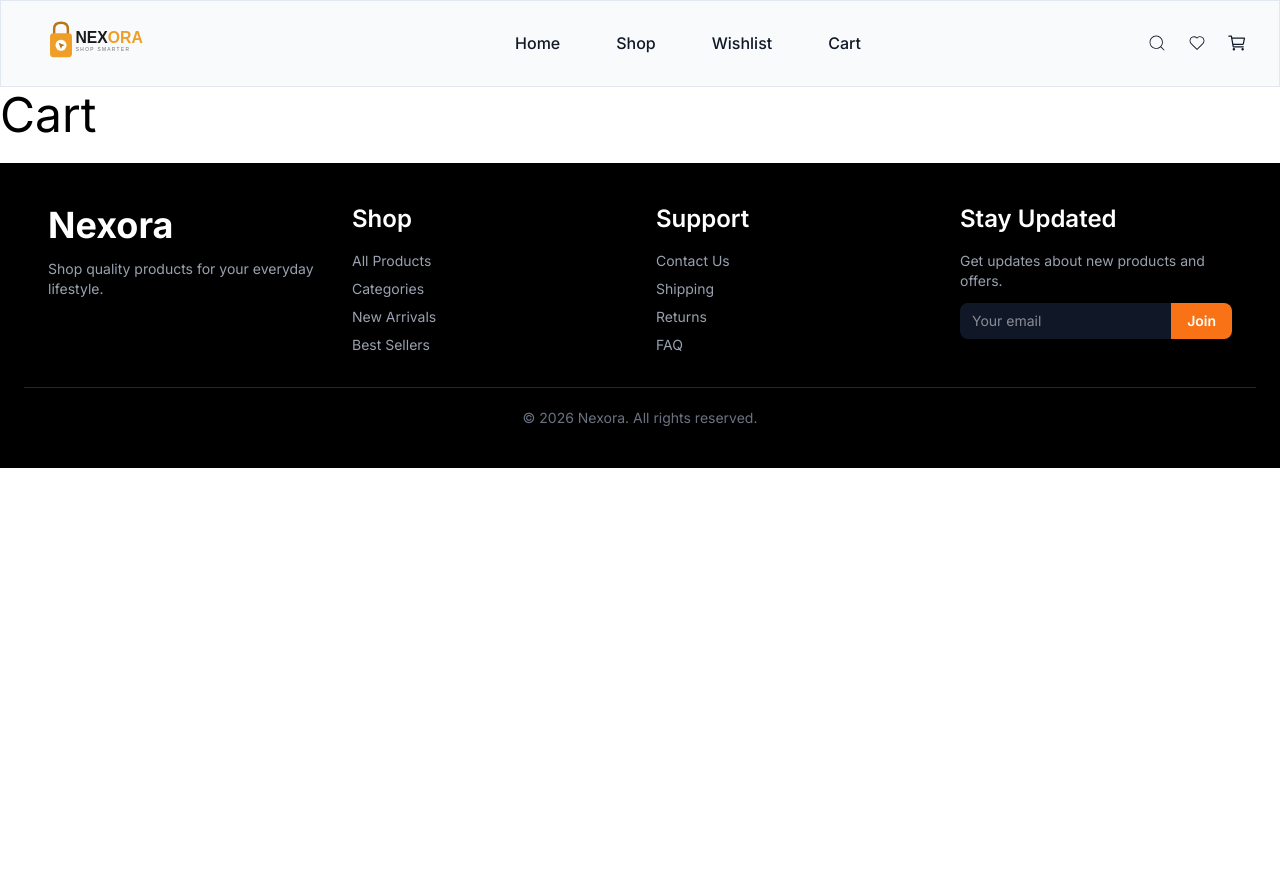
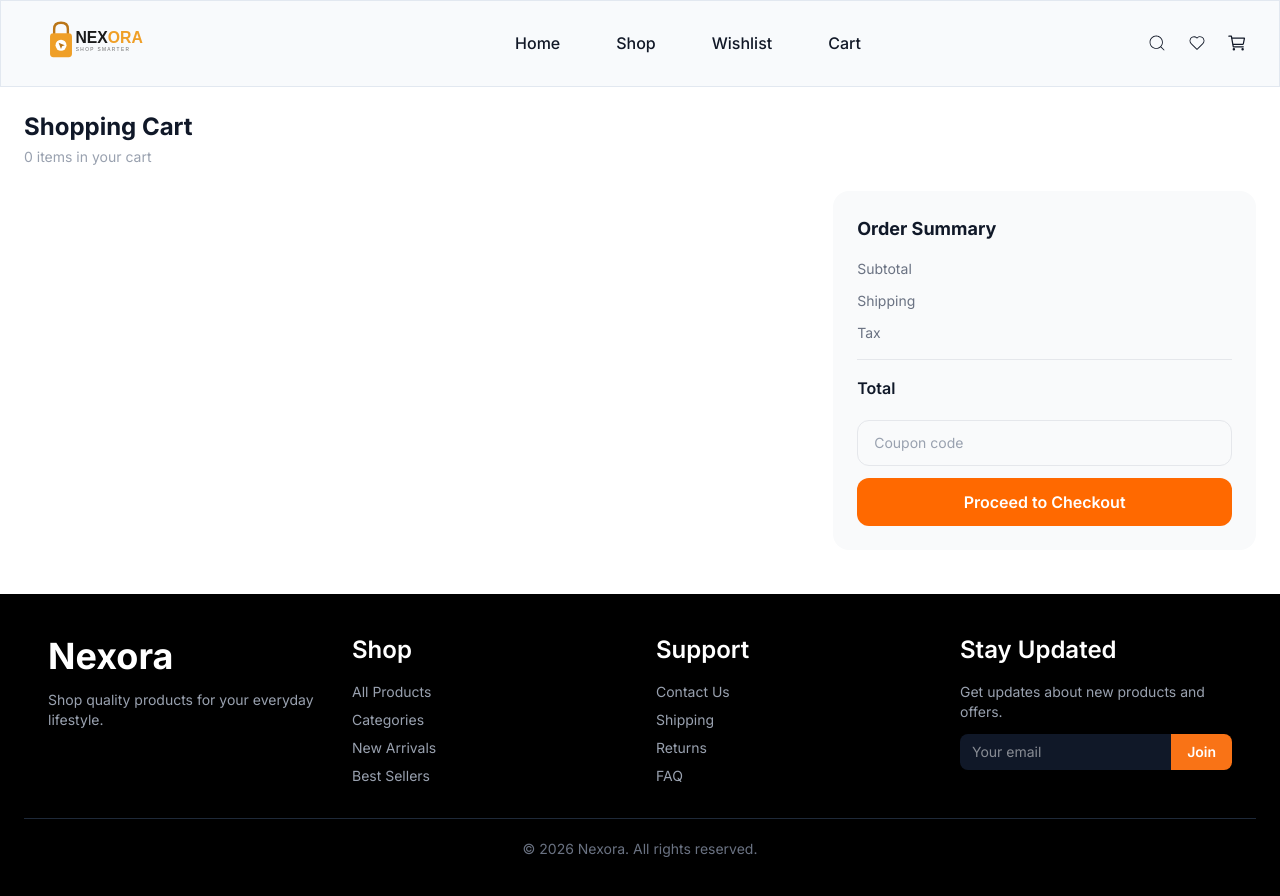
Before and after one commit to aniruddha-jadhav-15/nexora, a React (Vite) app: page /cart in a window 1280 px wide. Shown: the top 896 px of the page. Before the commit the page ends 800 px from the top, so only its background shows below. Built offline with nearby package versions, Linux system fonts and the light colour scheme.

Commit message:
feat: build cart UI, add remove item, connect product details

```diff
--- a/src/pages/Cart.jsx
+++ b/src/pages/Cart.jsx
@@ -1,8 +1,141 @@
+import { useContext } from "react";
+import { CartContext } from "../context/CartContext";
+import { Plus, Minus } from "lucide-react";
 function Cart() {
+  const { cartItems, setCartItems } = useContext(CartContext);
+
+
+  // Remove item
+
+  const removeFromCart = (proId) => {
+    const filteredArray = cartItems.filter((item) => item.product.id !== proId);
+
+    setCartItems(filteredArray);
+  };
+
   return (
-    <>
-      <h1>Cart</h1>
-    </>
+    <section className="py-6">
+      <div className="container mx-auto px-4">
+        <h3 className="text-2xl font-bold text-gray-900">Shopping Cart</h3>
+        <p className="text-sm text-gray-400 mt-1 mb-6">
+          {cartItems.length} items in your cart
+        </p>
+
+        <div className="flex w-full flex-col md:flex-row gap-6">
+          {/* Left: Cart Items */}
+          <div className="w-full md:w-[65%] flex flex-col gap-4">
+            {cartItems.map((item) => (
+              <div
+                key={item.id}
+                className="rounded-2xl border border-gray-200 p-4 grid grid-cols-[auto_1fr_auto_auto] items-center gap-4"
+              >
+                {/* Image */}
+                <div className="w-20 h-20 rounded-xl bg-gray-100 flex items-center justify-center shrink-0 overflow-hidden">
+                  <img
+                    src={item.product?.images?.[0]}
+                    alt={item.product?.title}
+                    className="w-10 h-10 object-contain"
+                  />
+                </div>
+
+                {/* Title / variant / remove \ */}
+                <div className="min-w-0">
+                  <h4 className="font-semibold text-small text-gray-900">
+                    {item.product?.title}
+                  </h4>
+                  <p className="text-sm text-gray-400">
+                    {item.product?.variant}
+                  </p>
+
+                  {/* Quantity  */}
+                  <div className="flex md:hidden items-center gap-2 mt-2">
+                    <button className="w-6 h-6 flex items-center justify-center border border-gray-200 rounded-md hover:bg-gray-50">
+                      <Minus size={12} />
+                    </button>
+                    <span className="text-sm font-medium w-4 text-center">
+                      {item.quantity}
+                    </span>
+                    <button className="w-6 h-6 flex items-center justify-center border border-gray-200 rounded-md hover:bg-gray-50">
+                      <Plus size={12} />
+                    </button>
+                  </div>
+
+                  <button
+                    className="text-sm text-red-500 hover:underline mt-1"
+                    onClick={() => removeFromCart(item.product.id)}
+                  >
+                    Remove
+                  </button>
+                </div>
+
+                <div className="hidden md:flex items-center gap-2 shrink-0">
+                  <button className="w-6 h-6 flex items-center justify-center border border-gray-200 rounded-md hover:bg-gray-50">
+                    <Minus size={12} />
+                  </button>
+                  <span className="text-sm font-medium w-4 text-center">
+                    {item.quantity}
+                  </span>
+                  <button className="w-6 h-6 flex items-center justify-center border border-gray-200 rounded-md hover:bg-gray-50">
+                    <Plus size={12} />
+                  </button>
+                </div>
+
+                <p className="font-semibold text-gray-900 text-right shrink-0">
+                  ${(item.product?.price * item.quantity).toFixed(2)}
+                </p>
+              </div>
+            ))}
+          </div>
+
+          {/* Right: Order Summary */}
+          <div className="w-full md:w-[35%]">
+            <div className="bg-gray-50 rounded-2xl p-6">
+              <h4 className="font-bold text-lg text-gray-900 mb-4">
+                Order Summary
+              </h4>
+
+              <div className="space-y-3 text-sm">
+                <div className="flex justify-between text-gray-500">
+                  <span>Subtotal</span>
+                  <span className="font-medium text-gray-900">
+                    {/* ${subtotal.toFixed(2)} */}
+                  </span>
+                </div>
+                <div className="flex justify-between text-gray-500">
+                  <span>Shipping</span>
+                  <span className="font-medium text-gray-900">
+                    {/* ${shipping.toFixed(2)} */}
+                  </span>
+                </div>
+                <div className="flex justify-between text-gray-500">
+                  <span>Tax</span>
+                  <span className="font-medium text-gray-900">
+                    {/* ${tax.toFixed(2)} */}
+                  </span>
+                </div>
+              </div>
+
+              <div className="flex justify-between items-center mt-4 pt-4 border-t border-gray-200">
+                <span className="font-semibold text-gray-900">Total</span>
+                <span className="text-xl font-bold text-gray-900">
+                  {/* ${total.toFixed(2)} */}
+                </span>
+              </div>
+
+              <input
+                type="text"
+                placeholder="Coupon code"
+                className="w-full mt-5 px-4 py-3 rounded-xl border border-gray-200 text-sm placeholder:text-gray-400 focus:outline-none focus:ring-2 focus:ring-orange-400"
+              />
+
+              <button className="w-full mt-3 bg-orange-500 hover:bg-orange-600 text-white font-semibold py-3 rounded-xl transition-colors">
+                Proceed to Checkout
+              </button>
+            </div>
+          </div>
+        </div>
+      </div>
+    </section>
   );
 }
 
--- a/src/pages/ProductDetails.jsx
+++ b/src/pages/ProductDetails.jsx
@@ -1,7 +1,8 @@
 import { useParams } from "react-router-dom";
 import useProducts from "../hooks/useProducts";
 import { Star, Heart } from "lucide-react";
-import { useState } from "react";
+import { useState, useContext } from "react";
+import { CartContext } from "../context/CartContext";
 
 function ProductDetails() {
   const { id } = useParams();
@@ -9,9 +10,12 @@ function ProductDetails() {
   const [quantity, setQuantity] = useState(0);
   const { data, isError, isLoading } = useProducts();
   const product = data?.find((product) => product.id === Number(id));
+  const { cartItems, setCartItems, addToCart } = useContext(CartContext);
 
   if (isLoading) return <p>Loading...</p>;
   if (isError) return <p>Product not found</p>;
+
+
 
   return (
     <section className="py-6">
@@ -123,6 +127,7 @@ function ProductDetails() {
               <button
                 type="button"
                 className="flex-1 rounded-lg bg-primary py-3 text-sm font-semibold text-white transition-colors hover:bg-primary-dark"
+                onClick={() => addToCart(product, selectedSize, quantity)}
               >
                 Add to Cart
               </button>
```
